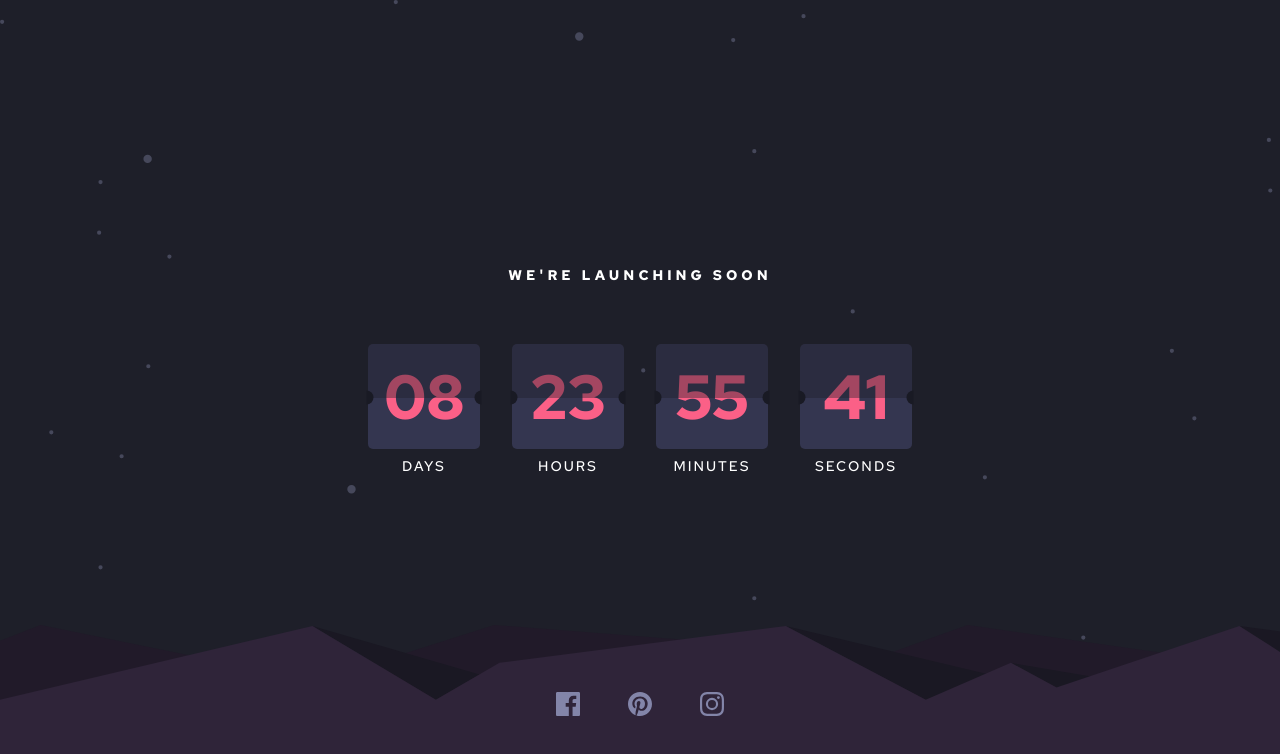
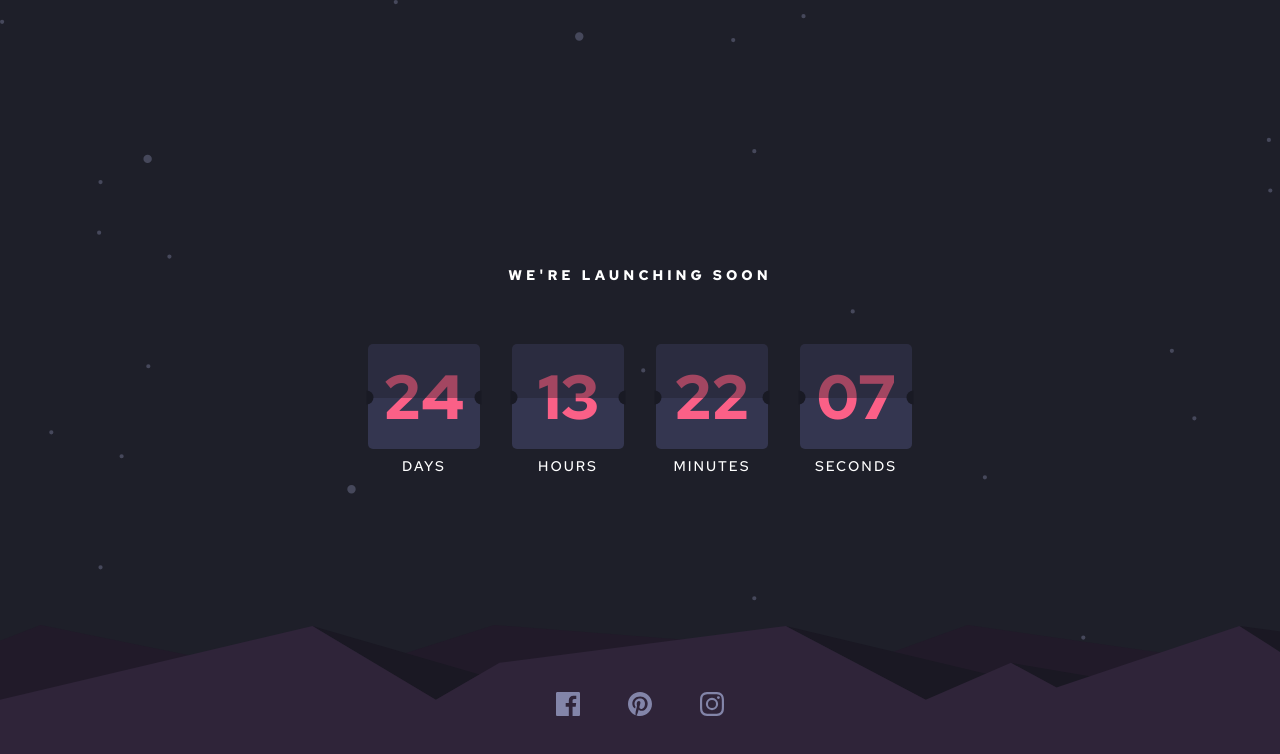
Before and after one commit to Amol-Shrivastava/Countdown_Clock_design, a plain HTML site: page index.html in a window 1280 px wide. Drawn offline with Linux system fonts and the light colour scheme.

Commit message:
countdown for last day of the month added

```diff
--- /dev/null
+++ b/app.js
@@ -0,0 +1,82 @@
+const dys = document.querySelector("#days");
+const hrs = document.querySelector("#hours");
+const mins = document.querySelector("#minutes");
+const secs = document.querySelector("#seconds");
+
+const getMonthsEnd = () => {
+  let monthEnd = new Date();
+  let currentMonth = monthEnd.getMonth();
+  monthEnd.setHours(00, 00, 00);
+  switch (currentMonth + 1) {
+    case 1:
+    case 3:
+    case 5:
+    case 7:
+    case 8:
+    case 10:
+    case 12: {
+      monthEnd.setDate(31);
+      monthEnd.setMonth(currentMonth);
+      return monthEnd;
+    }
+    case 4:
+    case 6:
+    case 9:
+    case 11: {
+      monthEnd.setDate(30);
+      monthEnd.setMonth(currentMonth);
+      return monthEnd;
+    }
+    case 2: {
+      let currentYear = monthEnd.getFullYear();
+      monthEnd.setMonth(currentMonth);
+      if (
+        (currentYear % 4 === 0 && currentYear % 100 != 0) ||
+        currentYear % 400 == 0
+      ) {
+        monthEnd.setDate(29);
+      } else {
+        monthEnd.setDate(28);
+      }
+      return monthEnd;
+    }
+  }
+};
+
+// console.log(getMonthsEnd()); Check the about the last day of the month
+const lastDay = getMonthsEnd().getTime();
+
+const displayDifference = (arrEl, arrVal) => {
+  for (let i = 0; i < 4; i++) {
+    arrEl[i].innerHTML = arrVal[i];
+  }
+};
+
+document.addEventListener("DOMContentLoaded", () => {
+  const calcDifference = setInterval(() => {
+    const current = new Date().getTime();
+    const diffMills = lastDay - current;
+    //   console.log(diffM)
+    if (diffMills > 0) {
+      const diffDays = Math.floor(diffMills / (1000 * 60 * 60 * 24));
+      const diffHrs = Math.floor(
+        (diffMills % (1000 * 60 * 60 * 24)) / (1000 * 60 * 60)
+      );
+      const diffMins = Math.floor((diffMills % (1000 * 60 * 60)) / (1000 * 60));
+      const diffSecs = Math.floor((diffMills % (1000 * 60)) / 1000);
+
+      displayDifference(
+        [dys, hrs, mins, secs],
+        [
+          diffDays < 10 ? `0${diffDays}` : diffDays,
+          diffHrs < 10 ? `0${diffHrs}` : diffHrs,
+          diffMins < 10 ? `0${diffMins}` : diffMins,
+          diffSecs < 10 ? `0${diffSecs}` : diffSecs,
+        ]
+      );
+    } else {
+      clearInterval(calcDifference);
+      displayDifference([dys, hrs, mins, secs], [0, 0, 0, 0]);
+    }
+  }, 1000);
+});
--- a/index.html
+++ b/index.html
@@ -40,22 +40,22 @@
       <div class="container__heading">We're launching soon</div>
       <div class="container__time">
         <div class="time__box">
-          <p class="time__value">08</p>
+          <p class="time__value days" id="days">--</p>
           <p class="time__type">Days</p>
         </div>
 
         <div class="time__box">
-          <p class="time__value">23</p>
+          <p class="time__value hours" id="hours">--</p>
           <p class="time__type">Hours</p>
         </div>
 
         <div class="time__box">
-          <p class="time__value">55</p>
+          <p class="time__value minutes" id="minutes">--</p>
           <p class="time__type">Minutes</p>
         </div>
 
         <div class="time__box">
-          <p class="time__value">41</p>
+          <p class="time__value seconds" id="seconds">--</p>
           <p class="time__type">Seconds</p>
         </div>
       </div>
@@ -91,5 +91,6 @@
         >Frontend Mentor</a
       >. Coded by <a href="#">Your Name Here</a>.
     </div>
+    <script src="./app.js"></script>
   </body>
 </html>
--- a/styles/styles.scss
+++ b/styles/styles.scss
@@ -98,6 +98,7 @@ body {
         font-weight: 700;
         width: 100%;
         height: 105px;
+        padding: 0.5rem;
         @media (max-width: 700px) {
           padding: 1rem;
         }
```
Also changed, not shown: styles/styles.css, 1 other file.
